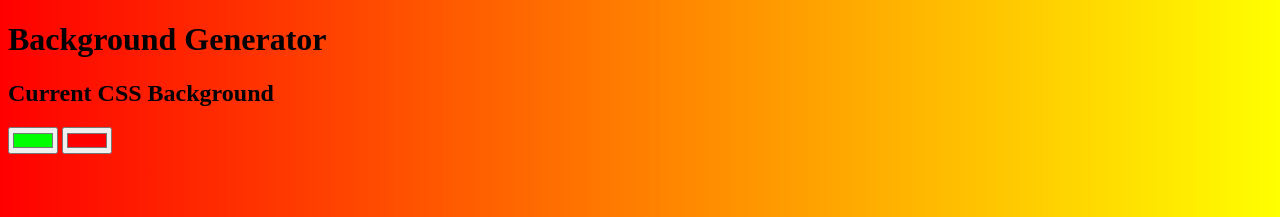
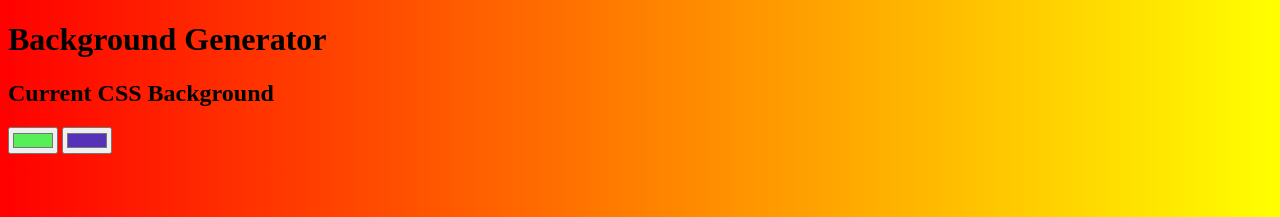
Before and after one commit to SaraMoad/gradiant-generator, a plain HTML site: page index.html in a window 1280 px wide. Shown: the top 217 px of the page. Drawn offline with Linux system fonts and the light colour scheme.

Commit message:
change of starting colour

```diff
--- a/index.html
+++ b/index.html
@@ -9,8 +9,8 @@
 <body id="gradiant">
     <h1>Background Generator</h1>
     <h2>Current CSS Background</h2>
-    <input class="color1" type="color" name="color1" value="#00ff00">
-    <input class="color2" type="color" name="color2" value="#ff0000">
+    <input class="color1" type="color" name="color1" value="#56EF57">
+    <input class="color2" type="color" name="color2" value="#5632B8">
     <h3></h3>
     <script type="text/javascript" src="./script.js"></script>
 </body>
```
